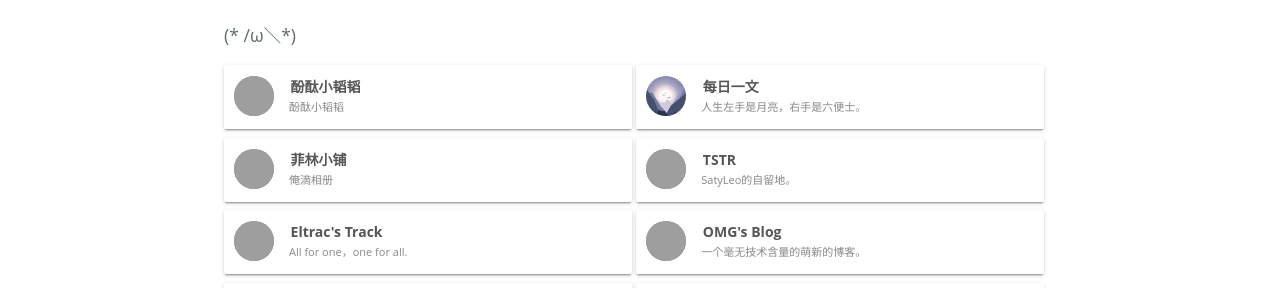
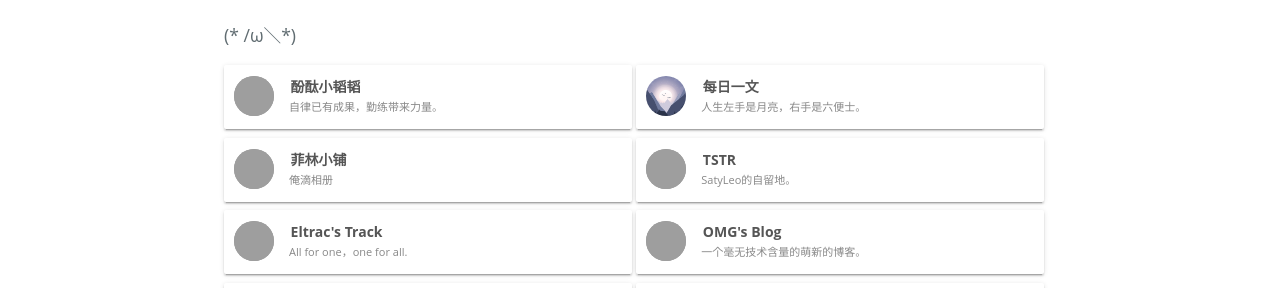
Before and after one commit to link9596/qwq, a Jekyll site: the page built from pages/link.md, in a window 1280 px wide and 900 px high, scrolled down 730 px. Shown: the part 161-449 px from the top of the window. Built offline with Jekyll 4.4.1, drawn with Linux system fonts in a browser that asks for light colours; some web fonts are replaced; comment, search, counter and statistics services are not loaded; grey boxes are pictures that could not be loaded.

Commit message:
Update friends.yml

```diff
--- a/_data/friends.yml
+++ b/_data/friends.yml
@@ -6,7 +6,7 @@
 - name: 酚酞小韬韬
   image: https://i.loli.net/2021/09/17/TvdxnjYVDZclL7t.jpg
   url: http://bykickyyy.xyz
-  describe: 酚酞小韬韬
+  describe: 自律已有成果，勤练带来力量。
 
 # - name: Troy's Blog
 #  image: https://static.itroy.cc/image/avatar/troy.png
```
